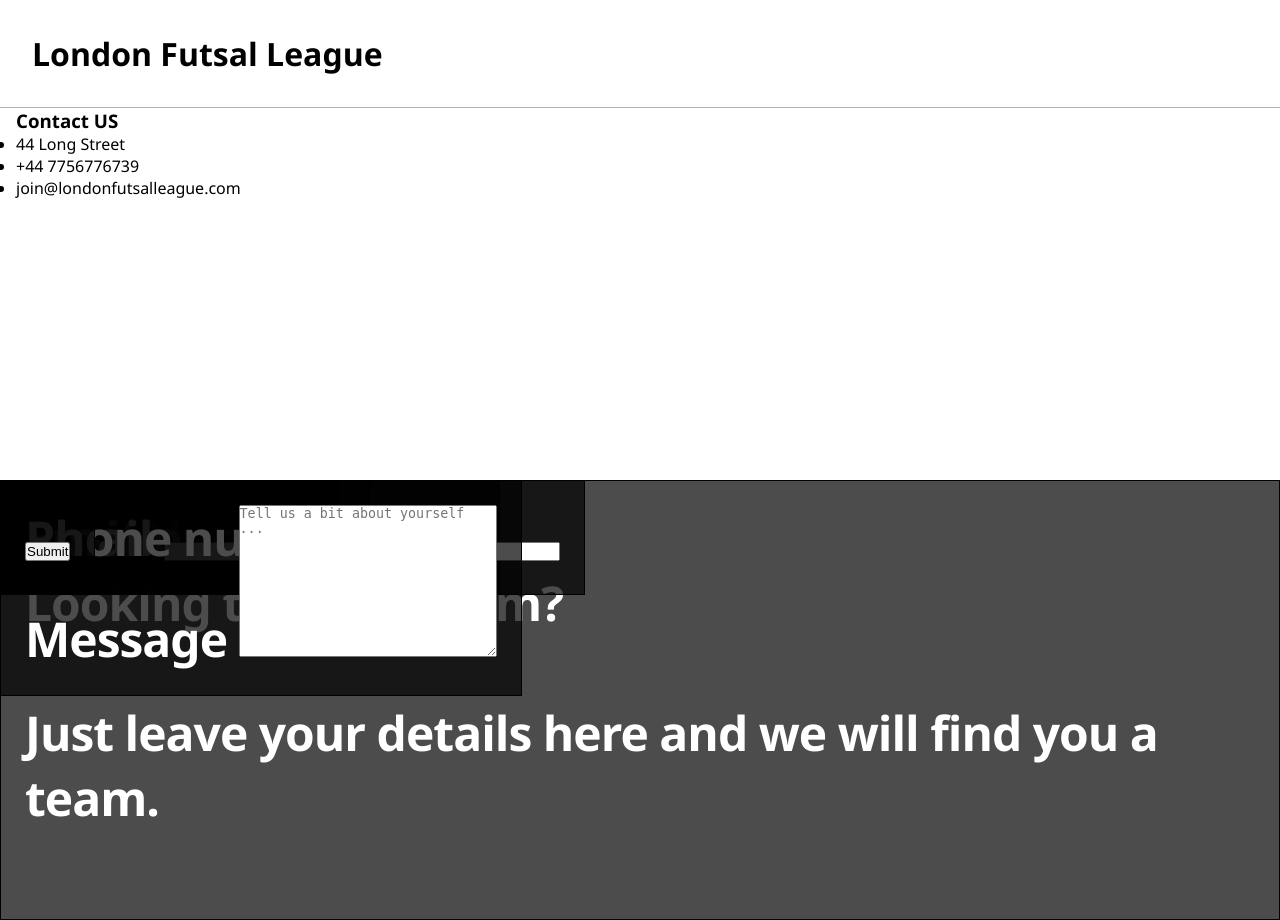
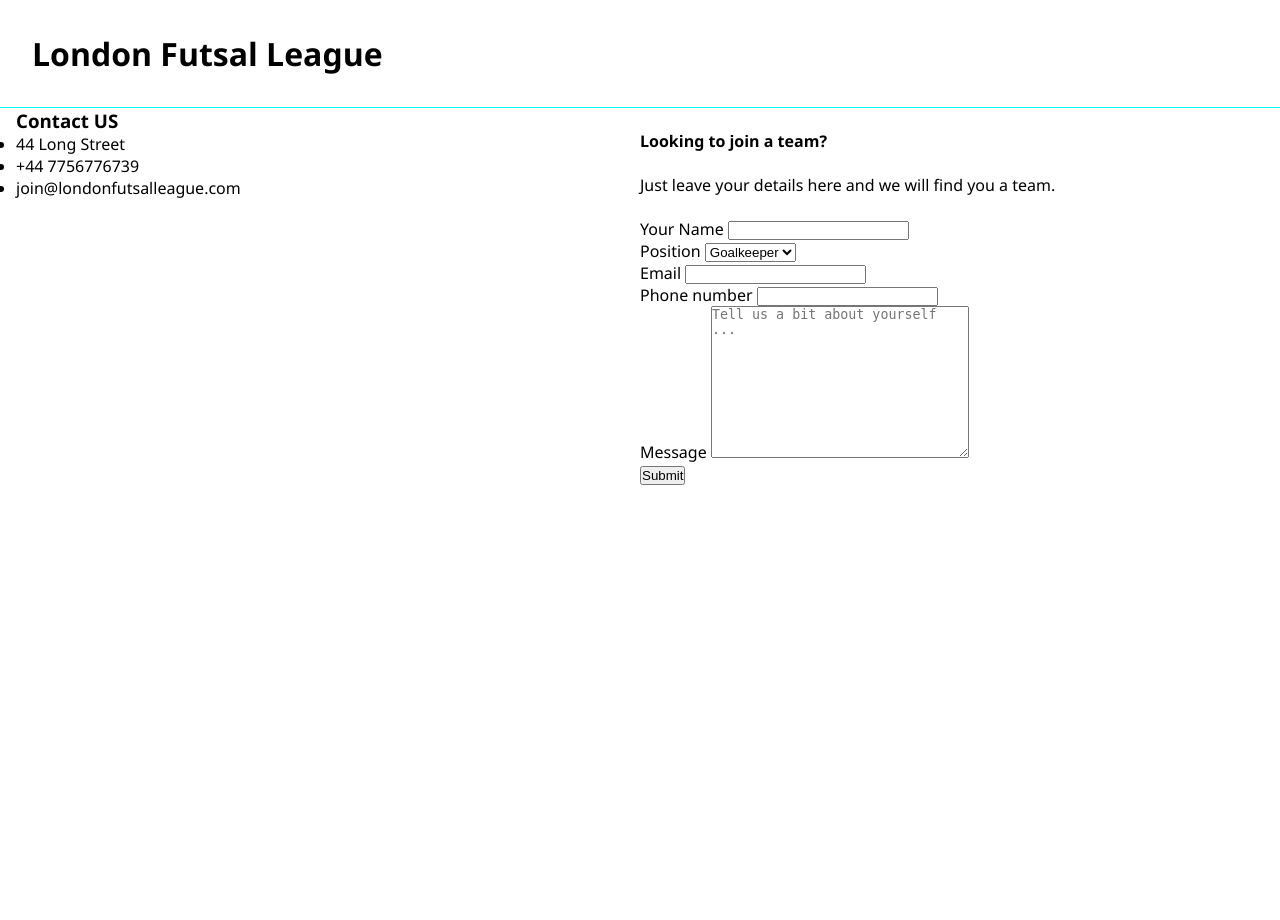
Before and after one commit to gerokal/LFL, a PHP site: page /form.html in a window 1280 px wide. After the commit the page ends 485 px from the top, so only its background shows below. Run offline with PHP 8.4, Linux system fonts and the light colour scheme.

Commit message:
some minor changes in cssgrid

```diff
--- a/examples/cssgrid/style.css
+++ b/examples/cssgrid/style.css
@@ -2,8 +2,16 @@
     margin: 0;
     padding: 0;
 }
+:root{
+    --primary:#f2ffff;
+    --border:#2900FF;
+    --dark:#0D0040;
+    --light:#7DBAFB;
+    --shadow:0 3px 10px rgb(0, 17, 26);
+}
 html{
     height: 100%;
+    box-sizing: border-box;
 }
 body {
     height: 92.5%;
@@ -73,13 +81,13 @@ body {
 
 
 .content {
+    grid-area: c;
     padding: 2em;
     background-image: url(/img/fgdfgdfg.JPG);
     background-repeat: no-repeat;
     background-size: cover;
     height: 100%;
     position: relative;
-    grid-area: c;
     display: grid;
     grid-template-columns: repeat(12, 1fr);
     grid-template-rows: 80% auto;
@@ -90,42 +98,40 @@ body {
 
 .title {
     grid-area: t;
-    padding: 1em;
-    position: relative;
-
+    padding: 2em;
+    display: flex;
+    flex-direction: column;
+    align-items: flex-start;
+    justify-content: flex-end;
 }
 
-.title h1, p{
-    color: white;
-    letter-spacing: -1px;
-    background: rgb(0, 0, 0); /* fallback color */
-    background: rgba(0, 0, 0, 0.7);
-    padding: 1em;
-    border: black 1px solid;
-    font-weight: bolder;
+.title h1{
     font-size: 3em;
-    position: absolute;
-    top: 60%;
-    left: 0;
-    width: auto;
-    padding: 0.5em;
+    margin-bottom: 0;
+    color:var(--primary);
+    text-shadow: var(--shadow);
+}
+.title p{
+    font-style: italic;
+    font-size: 1.5em;
+    margin-top: 0.5em;
+    color: var(--primary);
+    text-shadow: var(--shadow);
 }
 
-.title p {
-    font-style: italic;
-    font-size: 1.5em;
-    position: absolute;
-    top: 82.1%;
-    left: 0;
-    width: auto;
-    padding: 1em;
+.social{
+    grid-area: s;
+    margin: auto;
+    display: flex;
+    flex-direction: column;
+    align-items: flex-end;
+    justify-content: center;
+    background-color: #7DBAFB;
 }
 
-
-.social{
-    align-items: center;
-    grid-area: s;
-    border: black 1px solid;
+.social li {
+    padding: 0.5em;
+    list-style: none;
 }
 
 .cta {
```
Also changed, not shown: examples/cssgrid/index.html (+5 -4 lines).
